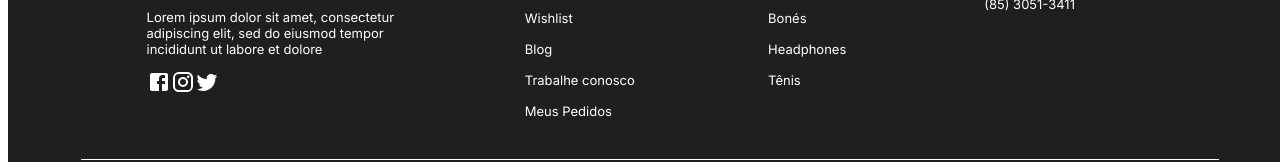
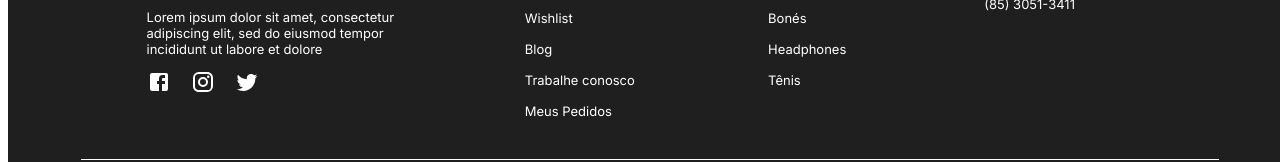
Before and after one commit to fniellylima/loja_online_grupo2, a React (Create React App) app in the folder fs13-loja-online-main/: page / in a window 1280 px wide. Shown: the part 1752-1914 px from the top of the page. Built offline with nearby package versions, Linux system fonts and the light colour scheme; data requests are answered from the project's data file.

Commit message:
footer ajuste

```diff
--- a/fs13-loja-online-main/src/components/Footer/index.js
+++ b/fs13-loja-online-main/src/components/Footer/index.js
@@ -19,10 +19,19 @@ export default function Footer() {
            adipiscing elit, sed do eiusmod tempor <br/>
             incididunt ut labore et dolore</p>
 
-            <div className='icons'>
-              <FacebookIcon/>
-              <InstagramIcon/>
-              <TwitterIcon/>
+            <div className='icons-footer'>
+              <div>
+                <FacebookIcon/>
+              </div>
+
+              <div>
+                <InstagramIcon/>
+              </div>
+
+              <div>
+                <TwitterIcon/>
+              </div>
+
             </div>
         </div>
 
--- a/fs13-loja-online-main/src/components/Footer/styles.scss
+++ b/fs13-loja-online-main/src/components/Footer/styles.scss
@@ -63,3 +63,14 @@
     font-size: 30px;
   }
 }
+
+.icons-footer {
+  display: flex;
+  flex-direction: row;
+
+}
+
+.icons-footer > div{
+
+  padding-right: 20px;
+}
```
